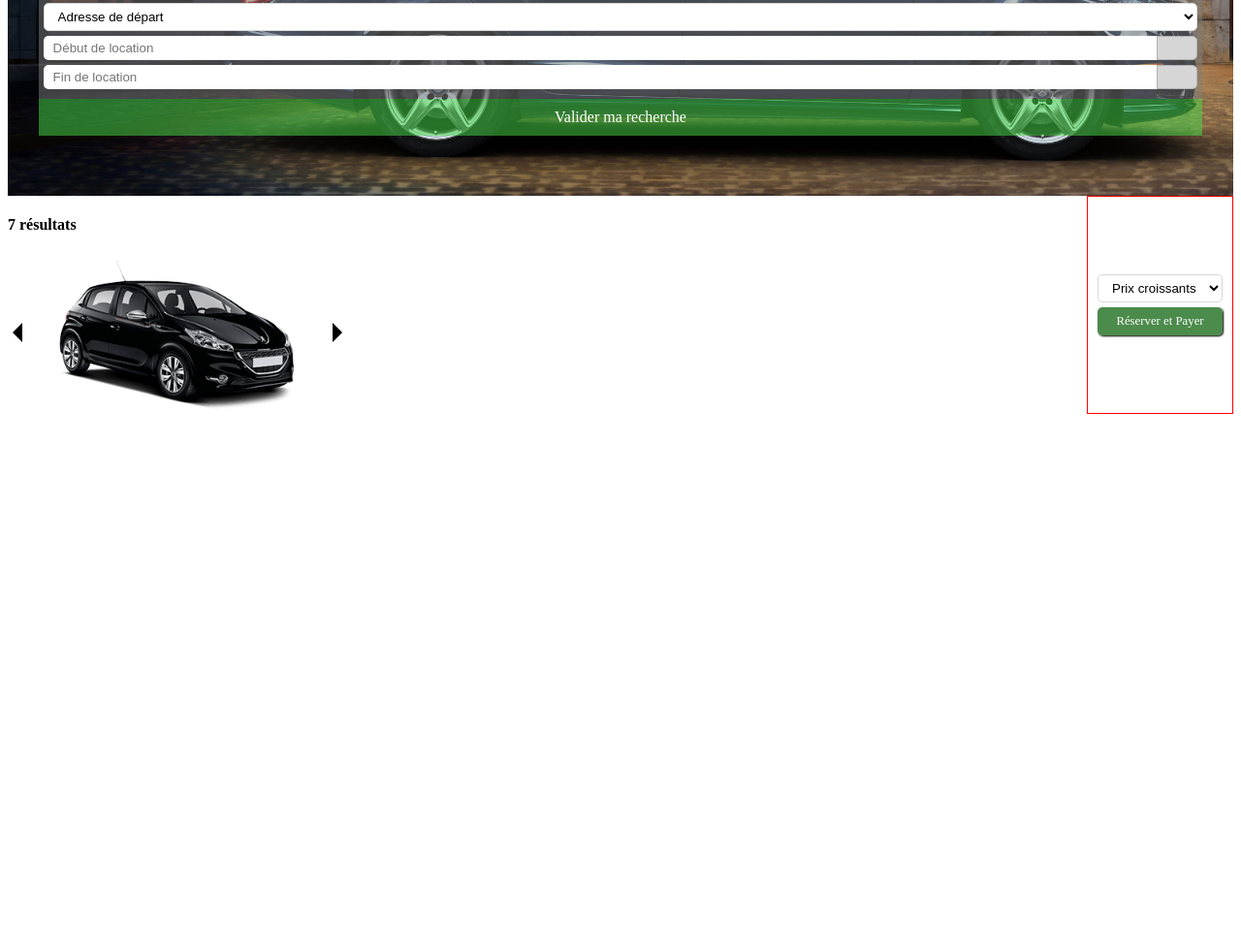
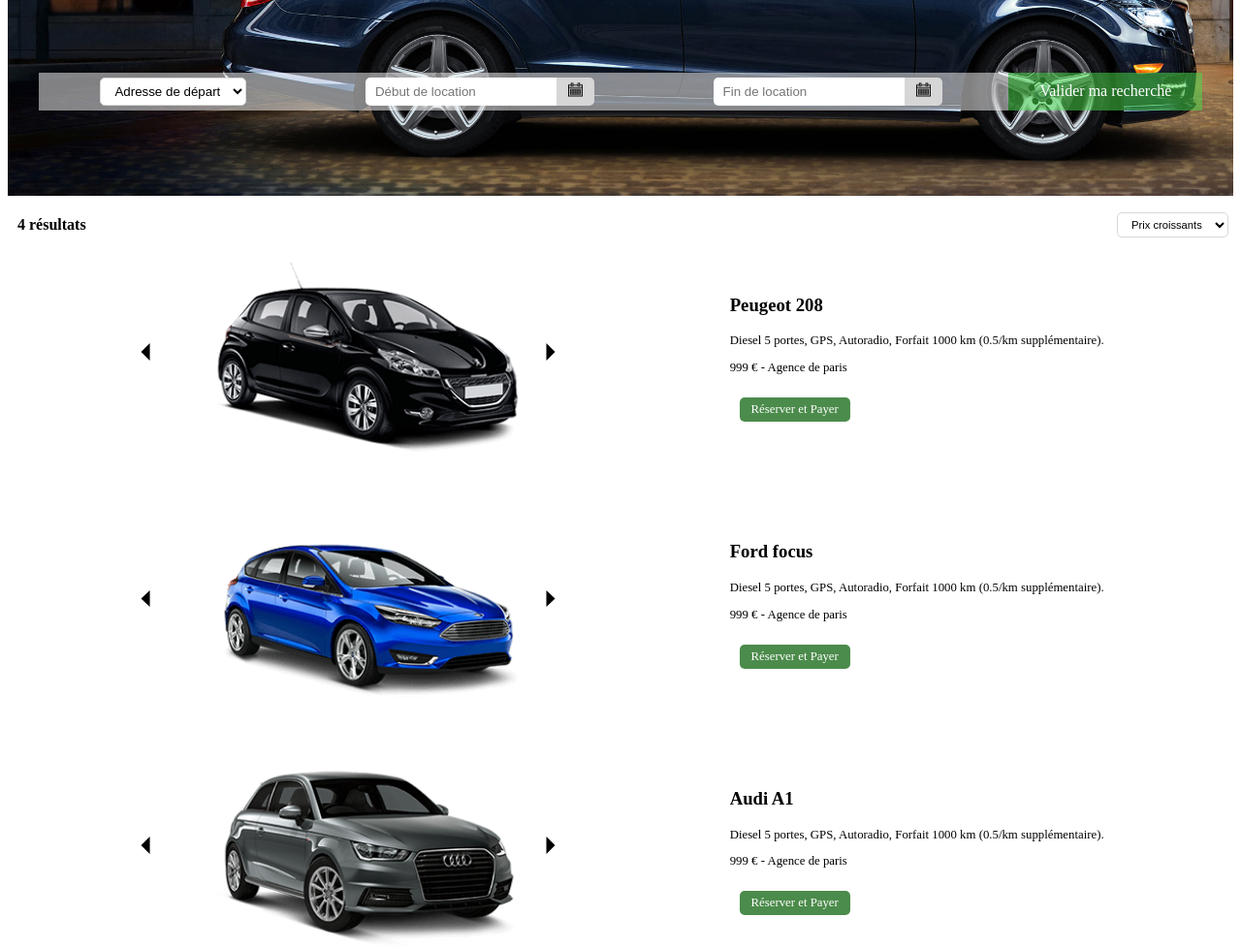
Before and after one commit to Eric-dev13/Agence_location_voiture, a website: page index.html in a window 1280 px wide. Shown: the part 306-1285 px from the top of the page at 97% size. Before the commit the page ends 800 px from the top, so only its background shows below. Drawn offline with Linux system fonts and the light colour scheme.

Commit message:
Simplifier le css du carousel

```diff
--- a/assets/sass/main.scss
+++ b/assets/sass/main.scss
@@ -23,7 +23,7 @@
         width: 95%;
 
         &>.form-container {
-            background-color: rgba(128, 128, 128, 0.5);
+            background-color: rgba(255, 255, 255, 0.5);
             padding: 5px;
         }
 
@@ -60,71 +60,138 @@
         border-radius: 5px 0 0 5px;
     }
 
-    & span,
-    label {
+    & span {
         background-color: rgb(214, 214, 214);
-        padding: 5px 20px;
-        border: 1px solid rgb(179, 179, 179);
+        padding: 5px 12px;
         border-radius: 0 5px 5px 0;
+
+        & img {
+            height: 15px;
+            width: 15px;
+        }
     }
-
 }
 
 
 main {
+    &>section:nth-child(1) {
+        margin-bottom: 0;
+        justify-content: space-between;
+    }
+
     &>section {
+        margin-bottom: 50px;
         display: flex;
-        justify-content: space-between;
-        width: 100%;
+        justify-content: space-evenly;
+        align-items: center;
 
-        & .col1 {
-            & .véhicule {
-                // border: 1px solid blue;
-                text-align: center;
-                position: relative;
 
-                &>img {
-                    width: 80%;
+        & .form-select {
+            font-size: 0.7em;
+        }
+
+        & h4 {
+            margin-left: 10px;
+        }
+
+        & .carousel {
+            display: flex;
+            justify-content: flex-start;
+            align-items: center;
+
+            &>img {
+                width: 80%;
+            }
+
+            & a>img.carousel-btn {
+                width: 30%;
+            }
+        }
+
+        & .information {
+            display: flex;
+
+            & .description {
+                display: none;
+
+                & p {
+                    font-size: 0.8em;
                 }
+            }
 
-                & .navigation {
-                    // border: 1px solid green;
-                    position: absolute;
-                    top: 0;
-                    width: 100%;
-                    height: 100%;
-                    display: flex;
-                    align-items: center;
-                    justify-content: space-between;
+            & form {
+                display: flex;
+                flex-wrap: wrap;
+                padding: 10px;
+                justify-content: flex-end;
+                align-items: flex-start;
 
-                    & img {
-                        width: 20px;
-                    }
+
+                & a {
+                    background-color: rgba(31, 110, 31, 0.8);
+                    text-align: center;
+                    text-decoration: none;
+                    color: white;
+                    border-radius: 5px;
+                    padding: 5px 7px;
+                    font-size: 0.8em;
+                    width: 100px;
                 }
             }
         }
+    }
+}
 
-        & .col2 {
+@media only screen and (min-width: 576px) {}
+
+/* Medium devices (tablets, 768px and up) */
+@media only screen and (min-width: 768px) {
+    header {
+        &>form {
+
             display: flex;
-            flex-direction: column;
-            justify-content: space-evenly;
-            border: 1px solid red;
-            padding: 0 10px;
+            justify-content: space-around;
 
-            & a {
-                background-color: rgba(31, 110, 31,0.8);
-                text-align: center;
-                text-decoration: none;
-                display: block;
-                color: white;
+            &>div.form-container {
+                display: flex;
                 width: 100%;
-                border-radius: 5px;
-                padding: 7px 0;
-                font-size: 0.8em;
-                box-shadow: 1px 1px 2px black;
+                justify-content: space-around;
+            }
+
+            &>a {
+                max-width: 200px;
             }
         }
+    }
 
+    .form-select {
+        margin-bottom: 0;
+        margin-right: 5px;
+        width: auto;
+    }
 
+    .input-group {
+        margin-bottom: 0;
+        margin-right: 5px;
+
+        & input {
+            width: auto;
+        }
+    }
+
+    main {
+        &>section {
+            & .information {
+                flex-direction: column;
+                align-items: flex-start;
+
+                & .description {
+                    display: block;
+                }
+            }
+        }
     }
 }
+
+/* Large devices (desktops, 992px and up) */
+@media only screen and (min-width: 992px) {}
--- a/index.html
+++ b/index.html
@@ -6,6 +6,7 @@
     <meta http-equiv="X-UA-Compatible" content="IE=edge">
     <meta name="viewport" content="width=device-width, initial-scale=1.0">
     <link rel="stylesheet" href="assets/css/style.css">
+    <script src="assets/js/agence_loc.js" defer></script>
     <title>Location voiture</title>
 </head>
 
@@ -23,11 +24,11 @@
                 </select>
                 <div class="input-group">
                     <input type="text" placeholder="Début de location">
-                    <span></span>
+                    <span><img src="assets/images/calendrier.png" alt=""></span>
                 </div>
                 <div class="input-group">
                     <input type="text" placeholder="Fin de location">
-                    <span></span>
+                    <span><img src="assets/images/calendrier.png" alt=""></span>
                 </div>
             </div>
             <a href="#">Valider ma recherche</a>
@@ -36,28 +37,89 @@
 
     <main>
         <section>
-            <div class="col1">
-                <h4>7 résultats</h4>
-                <div class="véhicule">
-                    <img src="assets/images/vehicule1.png" alt="">
-                    <div class="navigation">
-                        <a href="#"><img src="assets/images/fleche-gauche.png" alt=""></a>
-                        <a href="#"><img src="assets/images/fleche-droite.png" alt=""></a>
-                    </div>
+            <h4>4 résultats</h4>
+            <form>
+                <select class="form-select">
+                    <option selected>Prix croissants</option>
+                    <option value="1"></option>
+                </select>
+            </form>
+        </section>
+
+        <section>
+            <div class="carousel">
+                <a href="#"><img src="assets/images/fleche-gauche.png" alt="" class="carousel-btn"></a>
+                <img class="carrousel" src="assets/images/vehicule1.png" alt="">
+                <a href="#"><img src="assets/images/fleche-droite.png" alt="" class="carousel-btn"></a>
+            </div>
+            <div class="information">
+                <div class="description">
+                    <h3>Peugeot 208</h3>
+                    <p>Diesel 5 portes, GPS, Autoradio, Forfait 1000 km (0.5/km supplémentaire).</p>
+                    <p>999 € - Agence de paris </p>
                 </div>
-            </div>
-            <div class="col2">
                 <form>
-                    <select class="form-select">
-                        <option selected>Prix croissants</option>
-                        <option value="1"></option>
-                    </select>
                     <a href="#">Réserver et Payer</a>
                 </form>
-
             </div>
         </section>
+
+        <section>
+            <div class="carousel">
+                <a href="#"><img src="assets/images/fleche-gauche.png" alt="" class="carousel-btn"></a>
+                <img class="carrousel" src="assets/images/vehicule2.png" alt="">
+                <a href="#"><img src="assets/images/fleche-droite.png" alt="" class="carousel-btn"></a>
+            </div>
+            <div class="information">
+                <div class="description">
+                    <h3>Ford focus</h3>
+                    <p>Diesel 5 portes, GPS, Autoradio, Forfait 1000 km (0.5/km supplémentaire).</p>
+                    <p>999 € - Agence de paris </p>
+                </div>
+                <form>
+                    <a href="#">Réserver et Payer</a>
+                </form>
+            </div>
+        </section>
+
+        <section>
+            <div class="carousel">
+                <a href="#"><img src="assets/images/fleche-gauche.png" alt="" class="carousel-btn"></a>
+                <img class="carrousel" src="assets/images/vehicule3.png" alt="">
+                <a href="#"><img src="assets/images/fleche-droite.png" alt="" class="carousel-btn"></a>
+            </div>
+            <div class="information">
+                <div class="description">
+                    <h3>Audi A1</h3>
+                    <p>Diesel 5 portes, GPS, Autoradio, Forfait 1000 km (0.5/km supplémentaire).</p>
+                    <p>999 € - Agence de paris </p>
+                </div>
+                <form>
+                    <a href="#">Réserver et Payer</a>
+                </form>
+            </div>
+        </section>
+
+        <section>
+            <div class="carousel">
+                <a href="#"><img src="assets/images/fleche-gauche.png" alt="" class="carousel-btn"></a>
+                <img class="carrousel" src="assets/images/vehicule4.png" alt="">
+                <a href="#"><img src="assets/images/fleche-droite.png" alt="" class="carousel-btn"></a>
+            </div>
+            <div class="information">
+                <div class="description">
+                    <h3>Opel Mokka</h3>
+                    <p>Diesel 5 portes, GPS, Autoradio, Forfait 1000 km (0.5/km supplémentaire).</p>
+                    <p>999 € - Agence de paris </p>
+                </div>
+                <form>
+                    <a href="#">Réserver et Payer</a>
+                </form>
+            </div>
+        </section>
+
     </main>
 </body>
 
+
 </html>
```
Also changed, not shown: assets/css/style.css, assets/images/calendrier.png (added).
